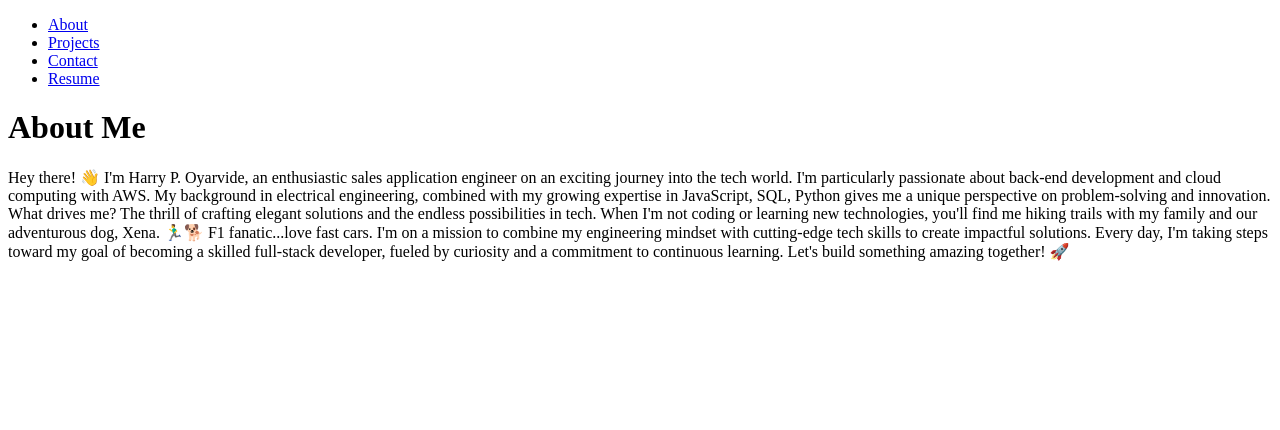
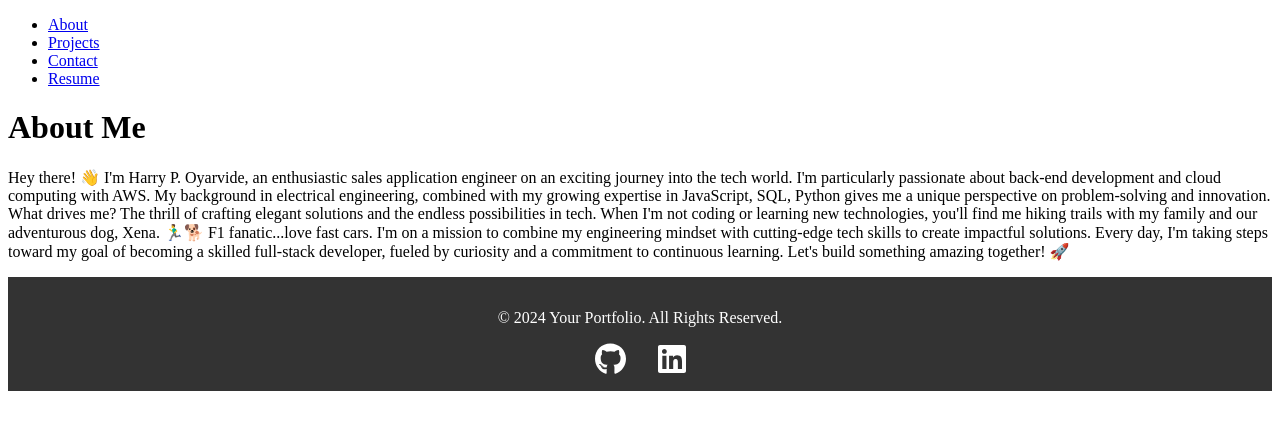
Before and after one commit to HPOGFD/reactFolio, a React (Vite) app: page / in a window 1280 px wide. Shown: the top 430 px of the page. Built offline with nearby package versions, Linux system fonts and the light colour scheme.

Commit message:
footer implemeneted with FontAwesome for icons  and CSS style in the same <a> tag

```diff
--- a/package.json
+++ b/package.json
@@ -12,6 +12,9 @@
     "preview": "vite preview"
   },
   "dependencies": {
+    "@fortawesome/fontawesome-svg-core": "^6.7.2",
+    "@fortawesome/free-brands-svg-icons": "^6.7.2",
+    "@fortawesome/react-fontawesome": "^0.2.2",
     "react": "^18.2.0",
     "react-dom": "^18.2.0",
     "react-router-dom": "^6.11.1"
--- a/src/App.jsx
+++ b/src/App.jsx
@@ -1,4 +1,5 @@
 import Nav from './components/NavTabs';
+import Footer from './components/Footer';
 import { Outlet } from 'react-router-dom';
 
 function App() {
@@ -9,7 +10,7 @@ function App() {
             <main>
             <Outlet />
             </main>
-
+            <Footer />
         </>
     );
 }
--- /dev/null
+++ b/src/components/Footer.jsx
@@ -0,0 +1,31 @@
+import React from 'react';
+import { FontAwesomeIcon } from '@fortawesome/react-fontawesome';
+import { faGithub, faLinkedin } from '@fortawesome/free-brands-svg-icons';
+
+const Footer = () => {
+  return (
+    <footer style={{ textAlign: 'center', padding: '1rem', backgroundColor: '#333', color: '#fff' }}>
+      <p>© {new Date().getFullYear()} Your Portfolio. All Rights Reserved.</p>
+      <div>
+        <a
+          href="https://github.com/HPOGFD"
+          target="_blank"
+          rel="noopener noreferrer"
+          style={{ margin: '0 1rem', color: '#fff' }}
+        >
+          <FontAwesomeIcon icon={faGithub} size="2x" />
+        </a>
+        <a
+          href="https://linkedin.com/in/harry-oyarvide-25a1585a/"
+          target="_blank"
+          rel="noopener noreferrer"
+          style={{ margin: '0 1rem', color: '#fff' }}
+        >
+          <FontAwesomeIcon icon={faLinkedin} size="2x" />
+        </a>
+      </div>
+    </footer>
+  );
+};
+
+export default Footer;
```
Also changed, not shown: 1 other file (tests, documents, lock files or other folders).
